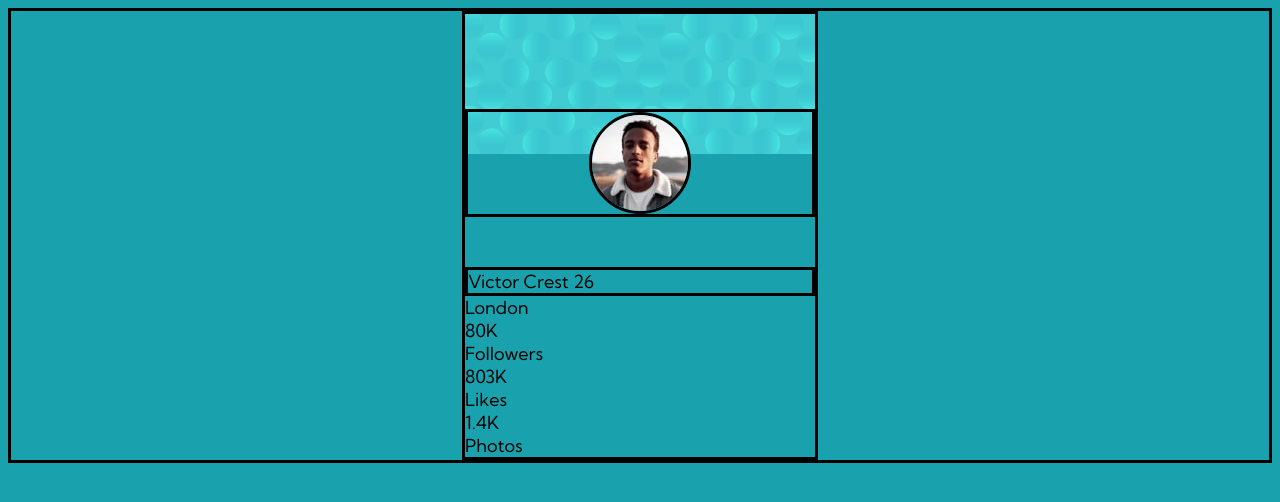
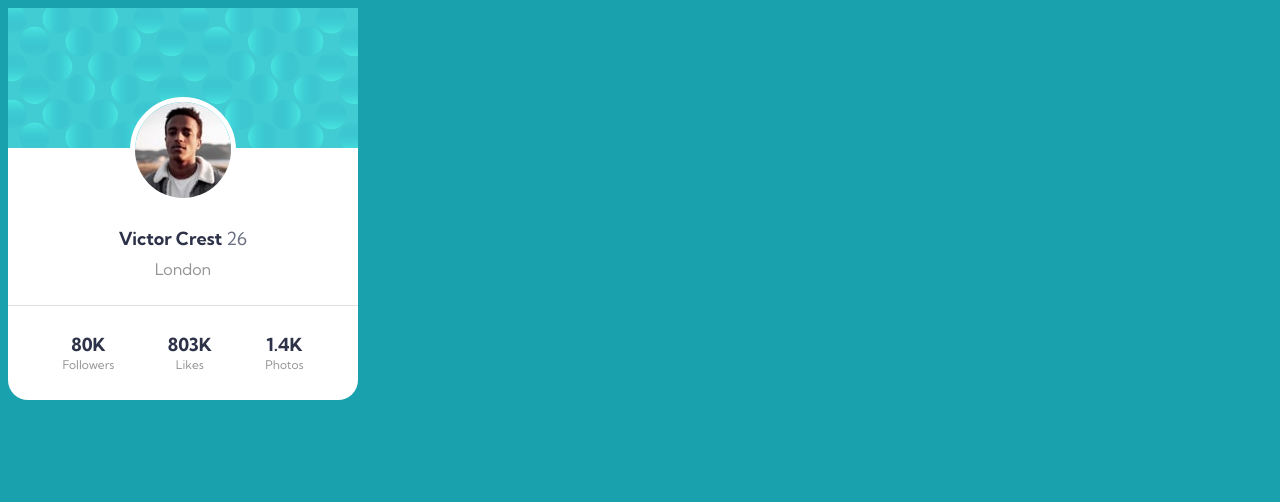
Before and after one commit to GeorgeBryzh/profile-card-component, a plain HTML site: page index.html in a window 1280 px wide. Shown: the top 502 px of the page. Drawn offline with Linux system fonts and the light colour scheme.

Commit message:
toOtherComp

```diff
--- a/index.html
+++ b/index.html
@@ -17,11 +17,11 @@
 
 
 
-  <div class="container">
+
     <div class="user-card">
 
-
-      <svg width="350" height="140" xmlns="http://www.w3.org/2000/svg" xmlns:xlink="http://www.w3.org/1999/xlink">
+      <div >
+        <svg class="card-wallpaper" width="350" height="140" xmlns="http://www.w3.org/2000/svg" xmlns:xlink="http://www.w3.org/1999/xlink">
           <defs>
             <linearGradient x1="50%" y1=".779%" x2="50%" y2="100%" id="c">
               <stop stop-color="#0989B4" stop-opacity="0" offset="0%" />
@@ -102,6 +102,8 @@
             </g>
           </g>
         </svg>
+      </div>
+
 
       <div class="user-info">
         <div class="user-avatar">
@@ -122,7 +124,7 @@
           London
         </div>
         <div class="user-activity">
-          <div class="user-followers">
+          <div class="user-followers activity-item">
             <div class="data-num">
               80K
             </div>
@@ -130,7 +132,7 @@
               Followers
             </div>
           </div>
-          <div class="user-likes">
+          <div class="user-likes activity-item">
             <div class="data-num">
               803K
             </div>
@@ -138,7 +140,7 @@
               Likes
             </div>
           </div>
-          <div class="user-photos">
+          <div class="user-photos activity-item">
             <div class="data-num">
               1.4K
             </div>
@@ -149,7 +151,7 @@
         </div>
       </div>
     </div>
-  </div>
+
 
   <svg width="978" height="978" class="bottom-circle" xmlns="http://www.w3.org/2000/svg">
     <defs>
--- a/styles/style.css
+++ b/styles/style.css
@@ -19,40 +19,98 @@ body {
  right: 0px;
 } */
 
-.container {
-    max-height: 100%;
-    max-width: 100%;
-    margin: 0px auto;
-    border: solid;
+
+
+.user-card {
+
+    /* border: solid; */
+    box-sizing: border-box;
+    width: 350px;
+    position: relative;
+    top: 0px;
+    background-color: white;
+    color: hsl(229, 23%, 23%);
+    border-radius: 20px;
 }
 
-.user-card {
-    margin: 0px auto;
-    border: solid;
-    width: 350px;
+.card-wallpaper{
+
+  box-sizing: border-box;
+   box-sizing: border-box;
+
+}
+
+.user-info {
     position: relative;
-    top: 0px
+
 }
 
 .user-avatar {
     display: flex;
     justify-content: center;
-    position: relative;
-    top: -50px;
-    margin-top: 0;
-    border: solid
+    position: absolute;
+    top: 0px;
+    margin-top: -8.3rem;
+    width: 100%
+}
+
+.user-main-info {
+
+    margin-top: 4.8rem;
+    text-align: center;
+    /* border: solid; */
+    width: 100%;
+    padding: 0px;
+    line-height: 1;
 
 }
 
-.user-main-info{
-    position: relative;
-    margin-top:0px;
-    border: solid;
+.user-firstname,
+.user-surname {
+    font-weight: 700;
+
+}
+
+.user-age {
+    font-weight: 400;
+    color: hsl(227, 10%, 46%);
+}
+
+.user-city {
+    text-align: center;
+    font-size: 16px;
+    margin-top: 0.7rem;
+    color: hsl(0, 0%, 59%);
+    border-bottom: 1.3px solid hsl(0, 0%, 59%, 0.3);
+    padding-bottom: 1.6rem;
+}
+
+.user-activity {
+    display: flex;
+    padding: 1.7rem 3.4rem;
+    justify-content:space-between;
+}
+
+.activity-item{
+    text-align: center;
+}
+.data-num{
+  font-weight: 700;
+  margin-bottom: 0.1rem;
+
+}
+
+.data-name {
+    font-weight: 400;
+    color: hsl(0, 0%, 59%);
+    font-size: 12px;
+
 }
 
 .user-avatar img {
     border-radius: 50%;
-    border: solid;
+    border: solid 5px;
+    border-color: white;
     display: block;
 
 
```
Lines whose indentation alone changed are shown as unchanged.
